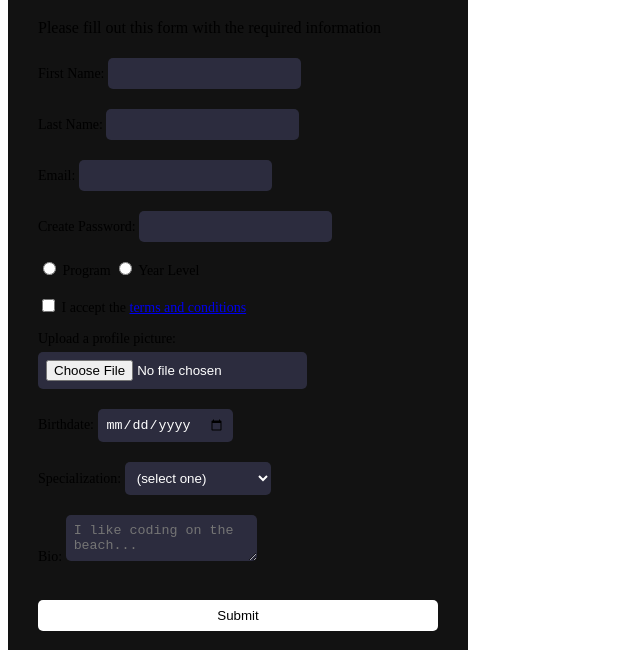
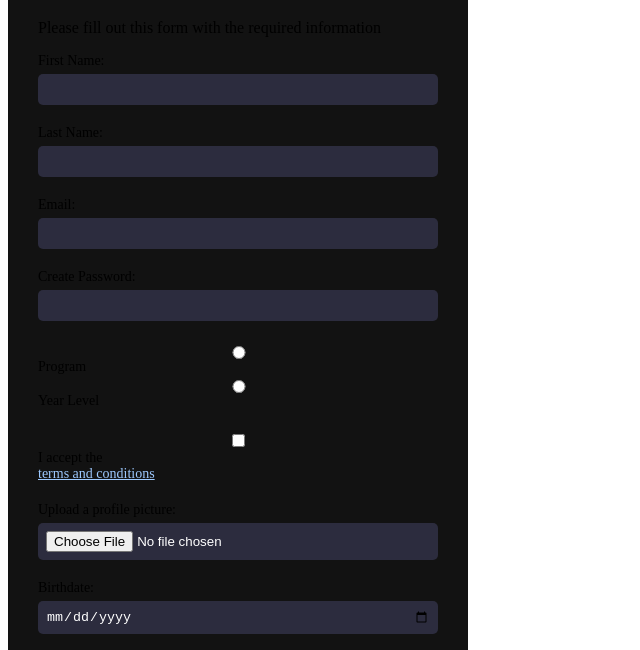
Before and after one commit to Nicss111/nicolea, a plain HTML site: page index.html in a window 1280 px wide. Shown: the part 99-749 px from the top of the page, without its empty margins (0-640 px from the left). Drawn offline with Linux system fonts and the light colour scheme.

Commit message:
Add files via upload
Improve form accessibility and layout polish

```diff
--- a/style.css
+++ b/style.css
@@ -50,3 +50,14 @@ body {
   input[type="submit"]:hover {
     background-color: #ccc;
   }
+
+  label {
+    display: flex;
+    flex-direction: column;
+    margin-bottom: 20px;
+  }
+
+  a {
+    color: #9dc9ff;
+    text-decoration: underline;
+  }
```
